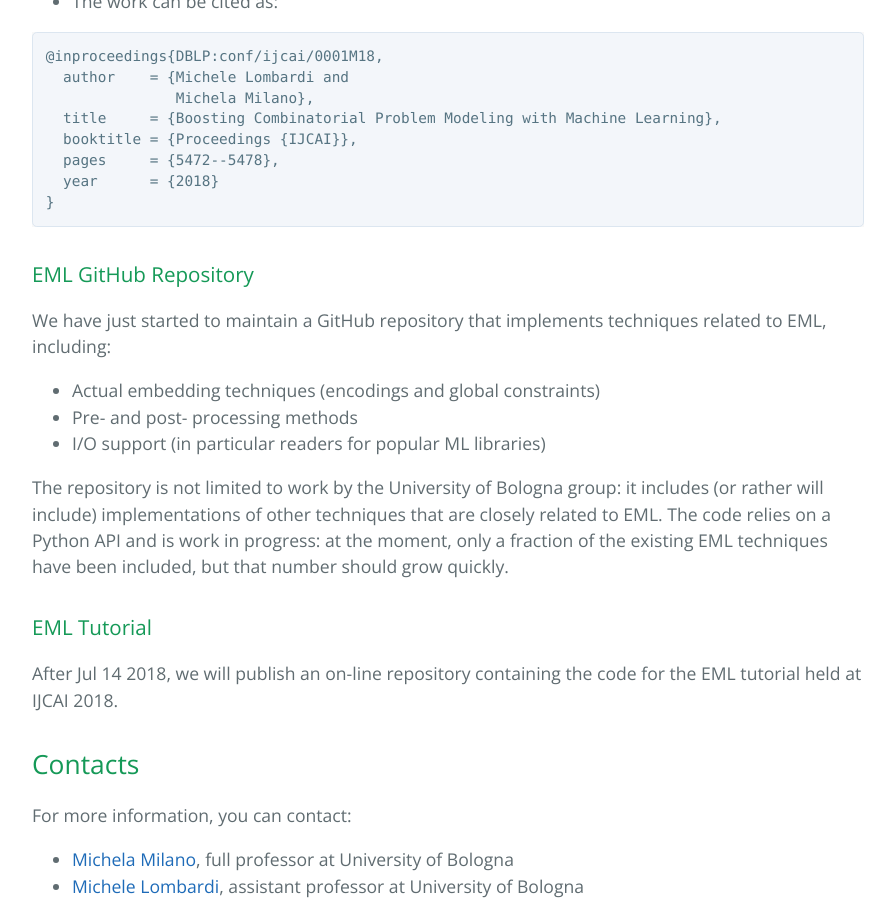
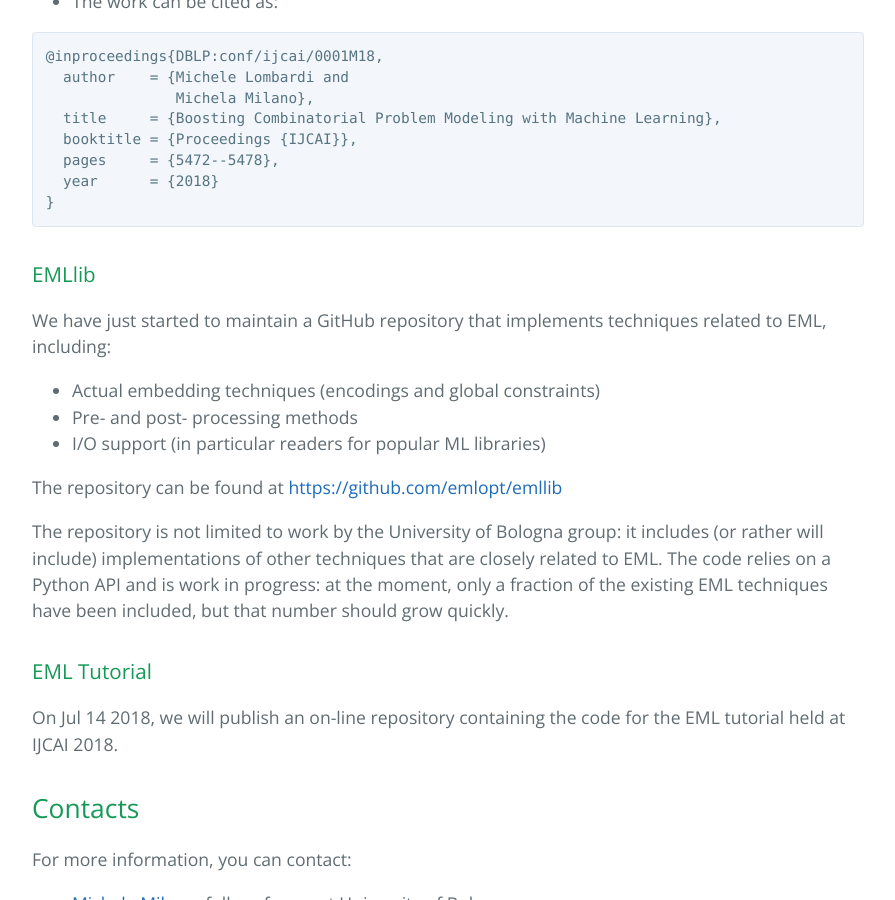
Before and after one commit to emlopt/emlopt.github.io, a Jekyll site: the page built from index.md, in a window 1280 px wide and 900 px high, scrolled down 2301 px. Shown: the whole window, without its empty margins (192-1087 px from the left). Built offline with Jekyll 4.4.1, drawn with Linux system fonts in a browser that asks for light colours; a script that is not in the unit is left out; our own code applies the rules of GitHub Pages for plain Markdown files.

Commit message:
Added EMLlib link

````diff
--- a/index.md
+++ b/index.md
@@ -73,7 +73,7 @@ Rather than providing links directly in the web site, we are maintaining an upda
 }
 ```
 
-### EML GitHub Repository
+### EMLlib
 
 We have just started to maintain a GitHub repository that implements techniques related to EML, including:
 
@@ -81,11 +81,13 @@ We have just started to maintain a GitHub repository that implements techniques
 * Pre- and post- processing methods
 * I/O support (in particular readers for popular ML libraries)
 
+The repository can be found at [https://github.com/emlopt/emllib](https://github.com/emlopt/emllib)
+
 The repository is not limited to work by the University of Bologna group: it includes (or rather will include) implementations of other techniques that are closely related to EML. The code relies on a Python API and is work in progress: at the moment, only a fraction of the existing EML techniques have been included, but that number should grow quickly.
 
 ### EML Tutorial
 
-After Jul 14 2018, we will publish an on-line repository containing the code for the EML tutorial held at IJCAI 2018.
+On Jul 14 2018, we will publish an on-line repository containing the code for the EML tutorial held at IJCAI 2018.
 
 ## Contacts
 
````
